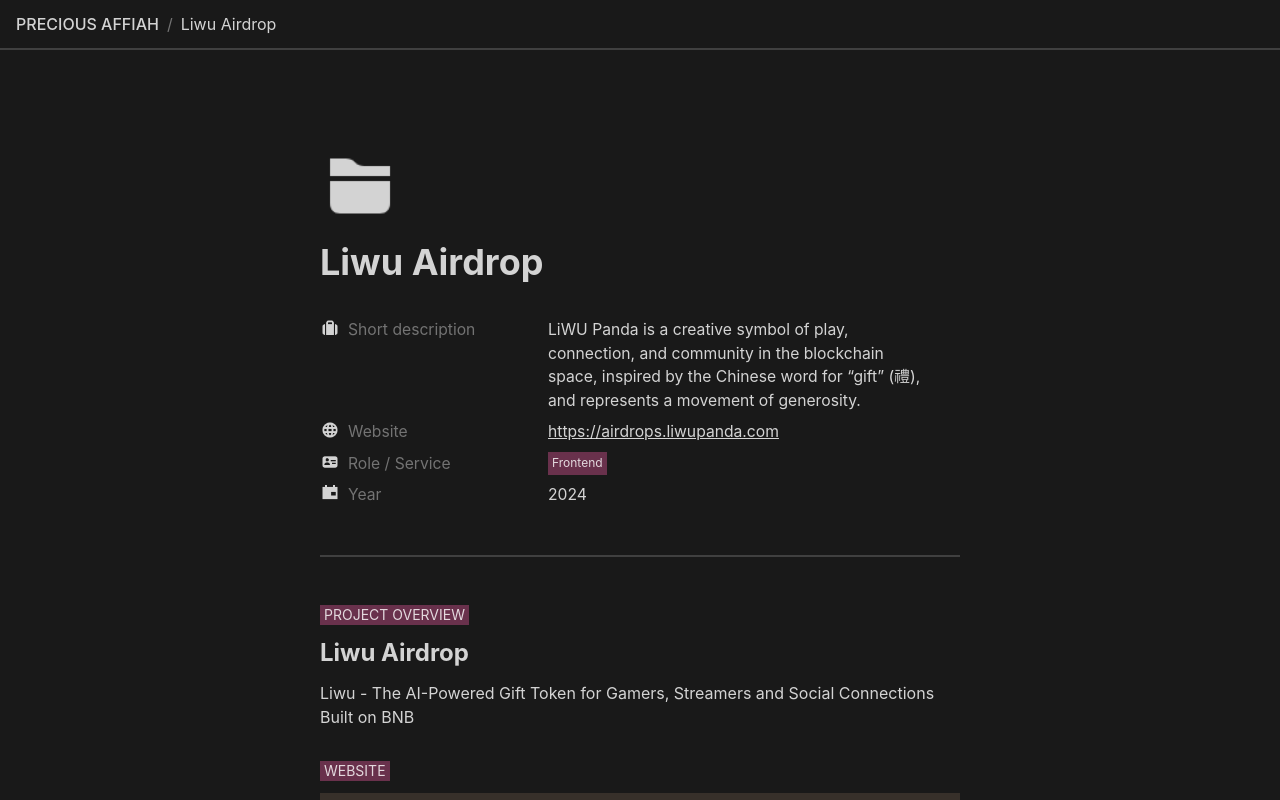
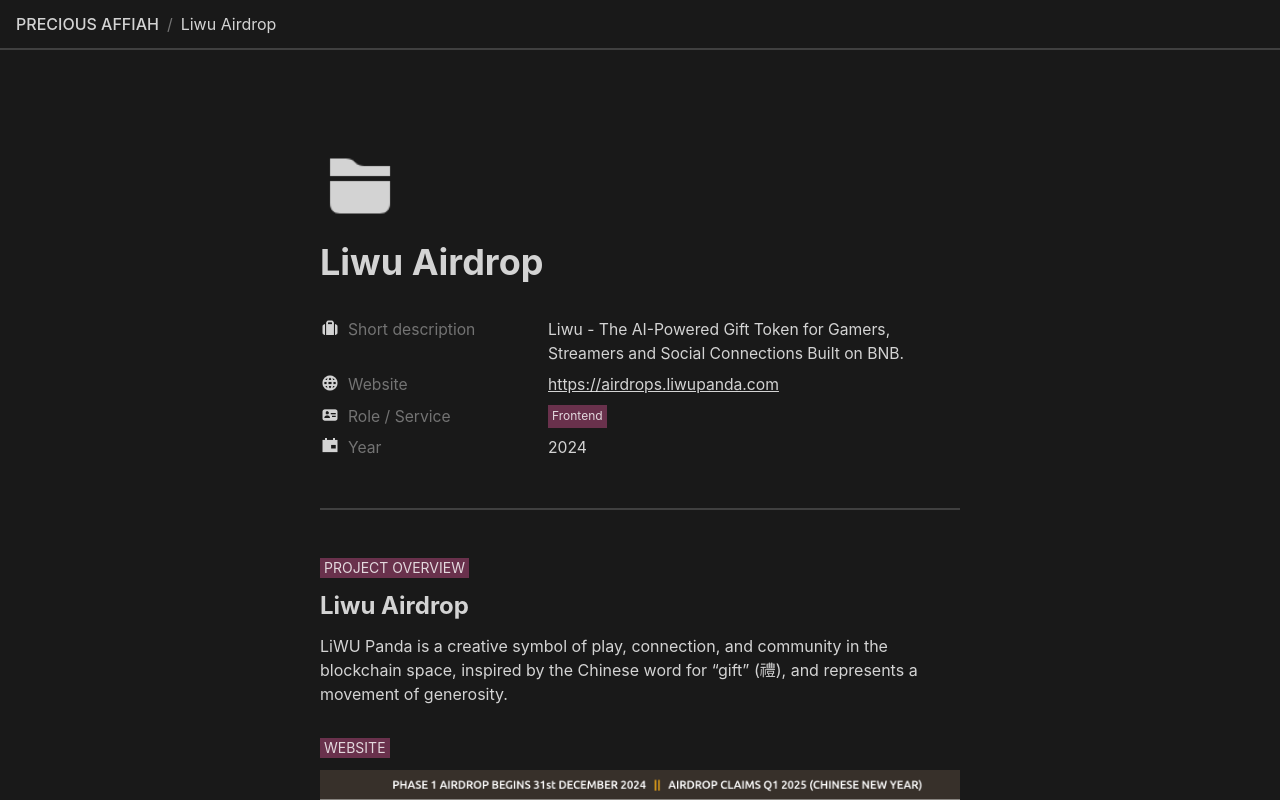
Before and after one commit to preciousaffiah/portfolio, a React (Create React App) app: page /projects/liwu in a window 1280 px wide. Shown: the top 800 px of the page. Built offline with nearby package versions, Linux system fonts and the light colour scheme.

Commit message:
Update liwu.js

```diff
--- a/src/view/projects/liwu.js
+++ b/src/view/projects/liwu.js
@@ -9,11 +9,11 @@
       <Header page="Liwu Airdrop" link="/projects/liwu" />
       <Project
         page="Liwu Airdrop"
-        description='LiWU Panda is a creative symbol of play, connection, and community in the blockchain space, inspired by the Chinese word for “gift” (禮), and represents a movement of generosity.'
+        description='Liwu - The AI-Powered Gift Token for Gamers, Streamers and Social Connections Built on BNB.'
         link="https://airdrops.liwupanda.com"
         year="2024"
         role="Frontend"
-        overview="Liwu - The AI-Powered Gift Token for Gamers, Streamers and Social Connections Built on BNB"
+        overview="LiWU Panda is a creative symbol of play, connection, and community in the blockchain space, inspired by the Chinese word for “gift” (禮), and represents a movement of generosity."
         image={liwu}
       />
     </div>
```
